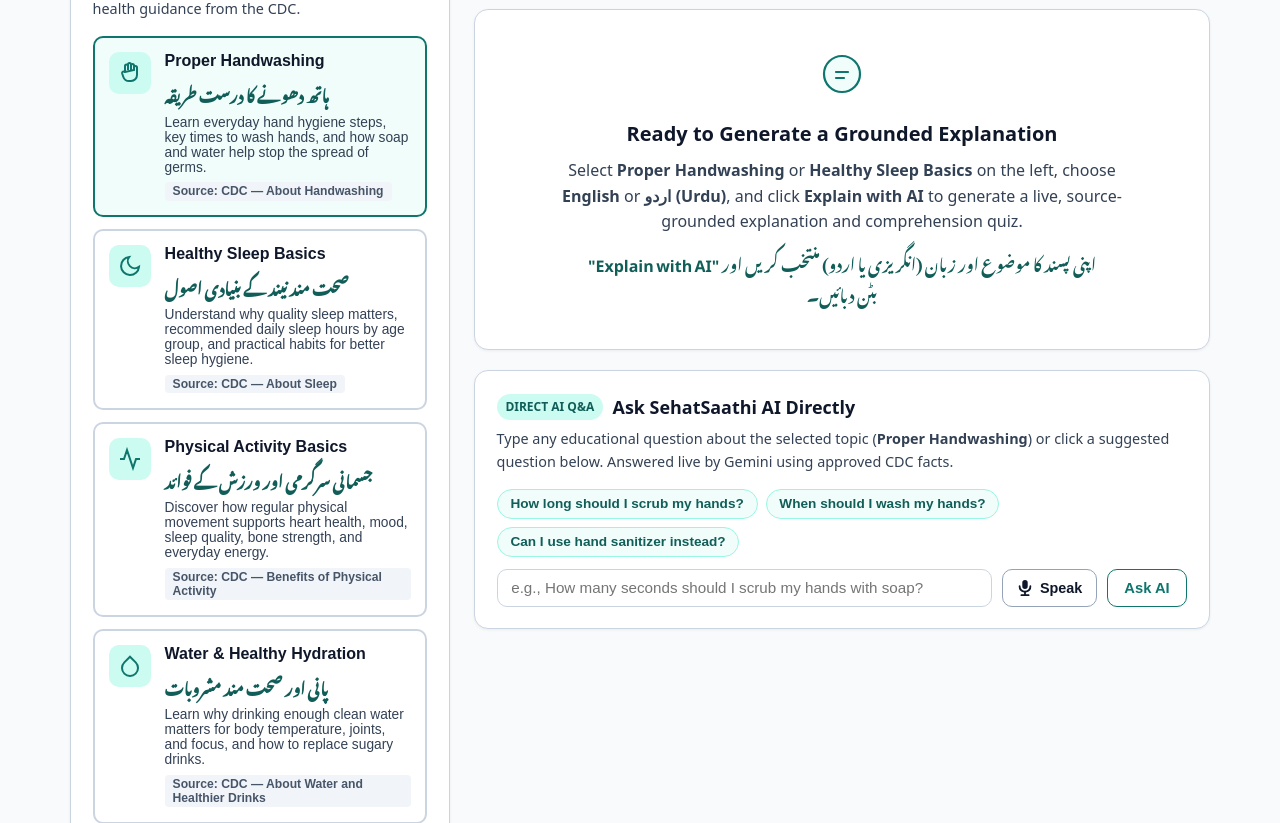
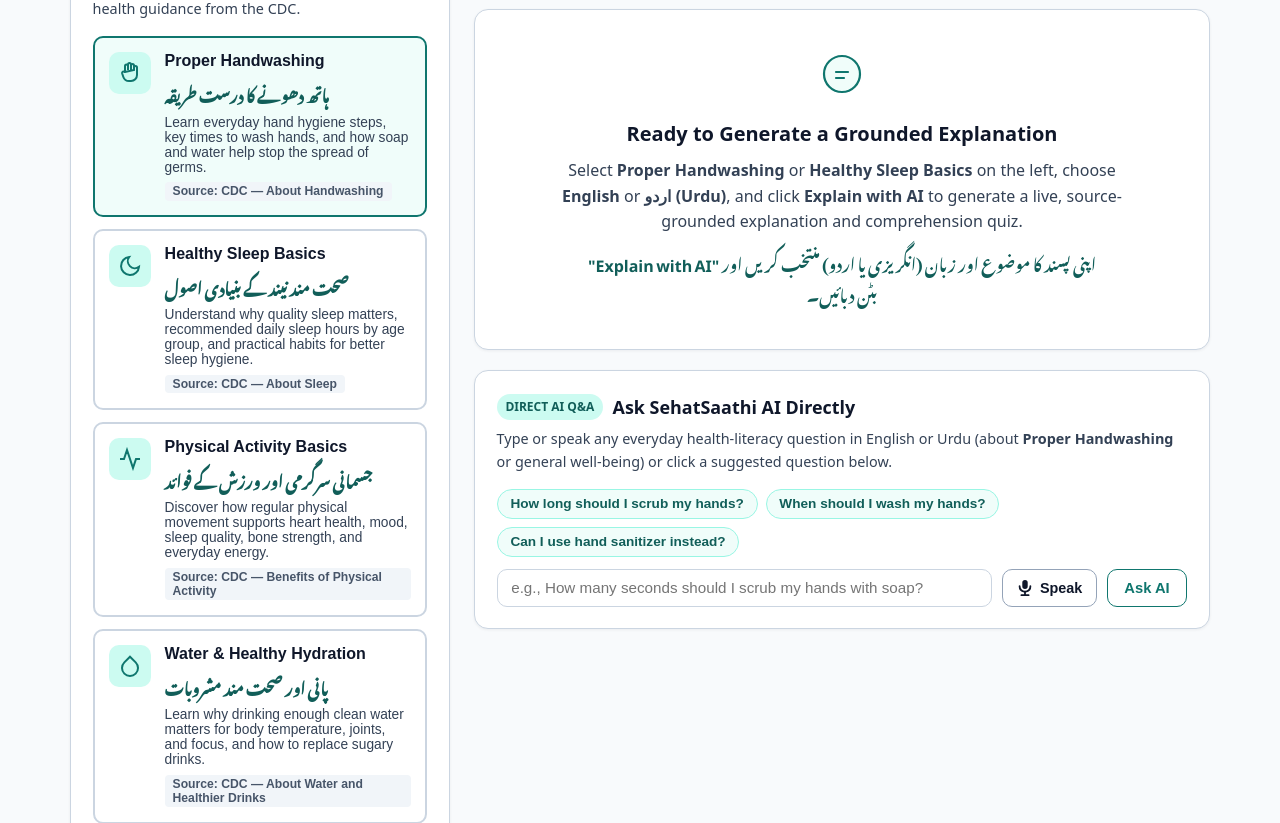
Before and after one commit to Usman35404/SEHATSAATHI, a Flask app: page / in a window 1280 px wide. Shown: the part 309-1132 px from the top of the page. Run offline with Flask 3, Linux system fonts and the light colour scheme.

Commit message:
docs: finalize UI subtitle and README for hybrid voice input and health-literacy Q&A

```diff
--- a/templates/index.html
+++ b/templates/index.html
@@ -282,7 +282,7 @@
           <h3 id="followup-title" class="panel-title">Ask SehatSaathi AI Directly</h3>
         </div>
         <p class="panel-subtitle">
-          Type any educational question about the selected topic (<strong id="direct-ask-topic-name">Proper Handwashing</strong>) or click a suggested question below. Answered live by Gemini using approved CDC facts.
+          Type or speak any everyday health-literacy question in English or Urdu (about <strong id="direct-ask-topic-name">Proper Handwashing</strong> or general well-being) or click a suggested question below.
         </p>
 
         <div id="followup-suggestions" class="suggestion-chips" aria-label="Suggested questions"></div>
```
Also changed, not shown: README.md.
